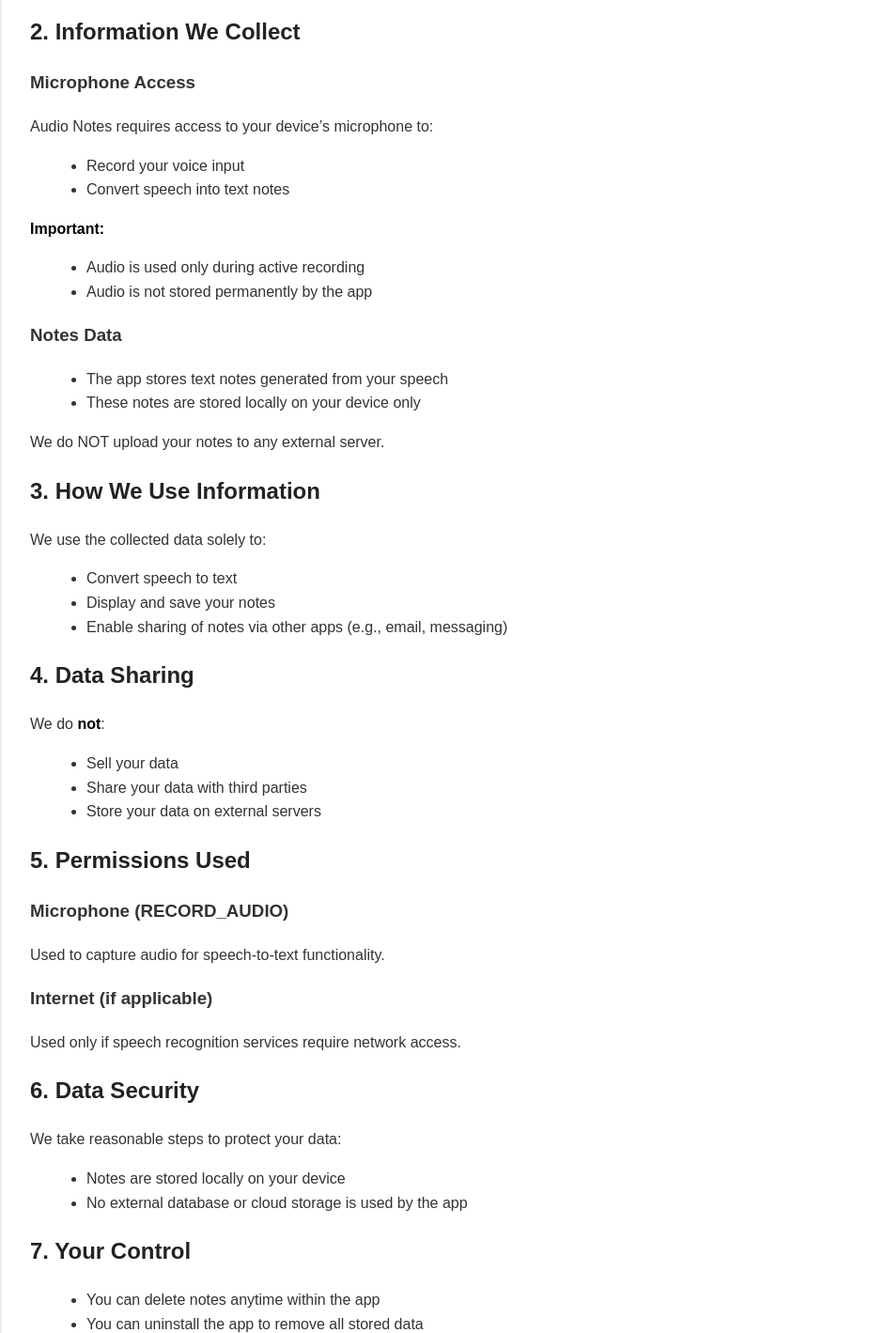
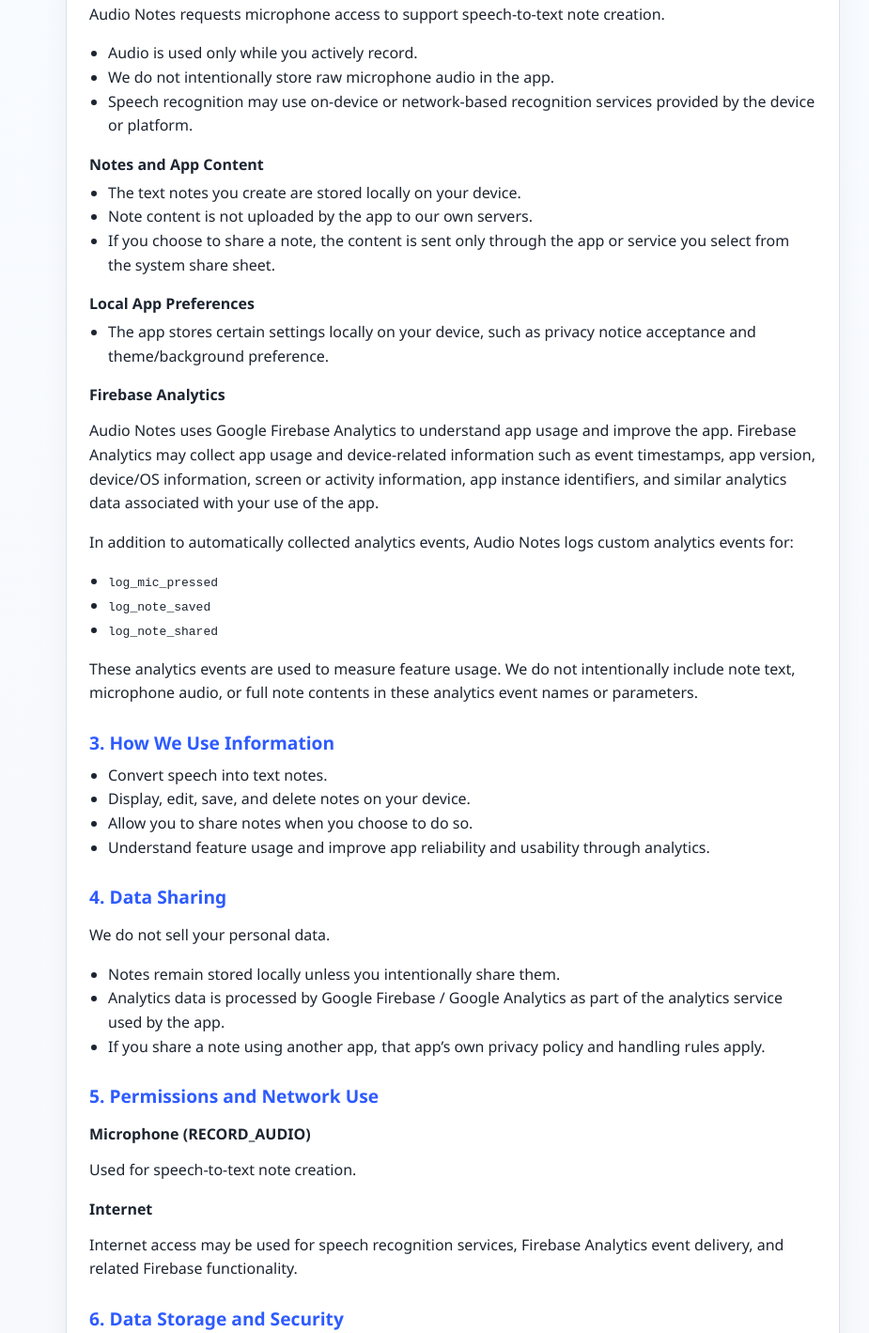
Before and after one commit to abhi121a/audio-notes-privacy-policy, a plain HTML site: page index.html in a window 1280 px wide. Shown: the part 365-1784 px from the top of the page at 94% size, without its empty margins (158-1083 px from the left). Drawn offline with Linux system fonts and the light colour scheme.

Commit message:
added firebase changes

```diff
--- a/index.html
+++ b/index.html
@@ -1,130 +1,211 @@
 <!DOCTYPE html>
 <html lang="en">
 <head>
-    <meta charset="UTF-8">
-    <meta name="viewport" content="width=device-width, initial-scale=1.0">
+  <meta charset="utf-8" />
+  <meta name="viewport" content="width=device-width, initial-scale=1" />
   <title>Privacy Policy - Audio Notes</title>
   <style>
+    :root {
+      --bg: #f7f8fb;
+      --card: #ffffff;
+      --text: #1c2430;
+      --muted: #556070;
+      --border: #d9e0ea;
+      --accent: #2e5bff;
+    }
+
+    * { box-sizing: border-box; }
+
     body {
-            font-family: Arial, sans-serif;
+      margin: 0;
+      font-family: "Segoe UI", Roboto, Arial, sans-serif;
+      background: linear-gradient(180deg, #f8fbff 0%, var(--bg) 100%);
+      color: var(--text);
       line-height: 1.6;
-            margin: 0;
-            padding: 0;
-            background-color: #f4f6f8;
-            color: #333;
     }
-        .container {
-            max-width: 900px;
-            margin: 40px auto;
-            background: #ffffff;
-            padding: 30px;
-            border-radius: 10px;
-            box-shadow: 0 4px 10px rgba(0,0,0,0.08);
+
+    .wrap {
+      max-width: 860px;
+      margin: 0 auto;
+      padding: 32px 18px 56px;
     }
-        h1, h2 {
-            color: #222;
+
+    .card {
+      background: var(--card);
+      border: 1px solid var(--border);
+      border-radius: 18px;
+      padding: 28px 24px;
+      box-shadow: 0 10px 28px rgba(15, 23, 42, 0.05);
     }
+
+    h1, h2, h3 {
+      line-height: 1.25;
+      margin-top: 0;
+    }
+
     h1 {
-            text-align: center;
+      font-size: 2rem;
+      margin-bottom: 8px;
+    }
+
+    h2 {
+      font-size: 1.2rem;
+      margin-top: 28px;
       margin-bottom: 10px;
+      color: var(--accent);
     }
-        .updated {
-            text-align: center;
-            color: #777;
-            font-size: 14px;
-            margin-bottom: 30px;
+
+    h3 {
+      font-size: 1rem;
+      margin-top: 18px;
+      margin-bottom: 8px;
     }
+
+    p, li {
+      color: var(--text);
+    }
+
+    .muted {
+      color: var(--muted);
+    }
+
     ul {
-            margin-left: 20px;
+      padding-left: 20px;
+      margin-top: 8px;
     }
-        strong {
-            color: #000;
+
+    a {
+      color: var(--accent);
     }
-        a {
-            color: #0066cc;
+
+    .note {
+      background: #f3f7ff;
+      border: 1px solid #d9e6ff;
+      border-radius: 12px;
+      padding: 12px 14px;
+      color: var(--muted);
+      margin-top: 14px;
     }
   </style>
 </head>
 <body>
-
-<div class="container">
+  <div class="wrap">
+    <div class="card">
       <h1>Privacy Policy</h1>
-    <p class="updated"><strong>Last updated:</strong> March 29, 2026</p>
+      <p class="muted"><strong>Last updated:</strong> April 2, 2026</p>
 
       <h2>1. Introduction</h2>
-    <p>Welcome to <strong>Audio Notes</strong>.</p>
-    <p>This Privacy Policy explains how we handle your information when you use the application. We are committed to protecting your privacy and ensuring transparency in how data is used.</p>
+      <p>
+        Audio Notes is designed to help you create, save, edit, and share speech-based notes.
+        This Privacy Policy explains what information the app uses, how it is used, and what choices you have.
+      </p>
 
       <h2>2. Information We Collect</h2>
 
       <h3>Microphone Access</h3>
-    <p>Audio Notes requires access to your device’s microphone to:</p>
+      <p>Audio Notes requests microphone access to support speech-to-text note creation.</p>
       <ul>
-        <li>Record your voice input</li>
-        <li>Convert speech into text notes</li>
-    </ul>
-    <p><strong>Important:</strong></p>
-    <ul>
-        <li>Audio is used only during active recording</li>
-        <li>Audio is not stored permanently by the app</li>
+        <li>Audio is used only while you actively record.</li>
+        <li>We do not intentionally store raw microphone audio in the app.</li>
+        <li>Speech recognition may use on-device or network-based recognition services provided by the device or platform.</li>
       </ul>
 
-    <h3>Notes Data</h3>
+      <h3>Notes and App Content</h3>
       <ul>
-        <li>The app stores text notes generated from your speech</li>
-        <li>These notes are stored locally on your device only</li>
+        <li>The text notes you create are stored locally on your device.</li>
+        <li>Note content is not uploaded by the app to our own servers.</li>
+        <li>If you choose to share a note, the content is sent only through the app or service you select from the system share sheet.</li>
       </ul>
-    <p>We do NOT upload your notes to any external server.</p>
+
+      <h3>Local App Preferences</h3>
+      <ul>
+        <li>The app stores certain settings locally on your device, such as privacy notice acceptance and theme/background preference.</li>
+      </ul>
+
+      <h3>Firebase Analytics</h3>
+      <p>
+        Audio Notes uses Google Firebase Analytics to understand app usage and improve the app.
+        Firebase Analytics may collect app usage and device-related information such as event timestamps,
+        app version, device/OS information, screen or activity information, app instance identifiers,
+        and similar analytics data associated with your use of the app.
+      </p>
+      <p>
+        In addition to automatically collected analytics events, Audio Notes logs custom analytics events for:
+      </p>
+      <ul>
+        <li><code>log_mic_pressed</code></li>
+        <li><code>log_note_saved</code></li>
+        <li><code>log_note_shared</code></li>
+      </ul>
+      <p>
+        These analytics events are used to measure feature usage. We do not intentionally include note text,
+        microphone audio, or full note contents in these analytics event names or parameters.
+      </p>
 
       <h2>3. How We Use Information</h2>
-    <p>We use the collected data solely to:</p>
       <ul>
-        <li>Convert speech to text</li>
-        <li>Display and save your notes</li>
-        <li>Enable sharing of notes via other apps (e.g., email, messaging)</li>
+        <li>Convert speech into text notes.</li>
+        <li>Display, edit, save, and delete notes on your device.</li>
+        <li>Allow you to share notes when you choose to do so.</li>
+        <li>Understand feature usage and improve app reliability and usability through analytics.</li>
       </ul>
 
       <h2>4. Data Sharing</h2>
-    <p>We do <strong>not</strong>:</p>
+      <p>We do not sell your personal data.</p>
       <ul>
-        <li>Sell your data</li>
-        <li>Share your data with third parties</li>
-        <li>Store your data on external servers</li>
+        <li>Notes remain stored locally unless you intentionally share them.</li>
+        <li>Analytics data is processed by Google Firebase / Google Analytics as part of the analytics service used by the app.</li>
+        <li>If you share a note using another app, that app’s own privacy policy and handling rules apply.</li>
       </ul>
 
-    <h2>5. Permissions Used</h2>
+      <h2>5. Permissions and Network Use</h2>
+
       <h3>Microphone (RECORD_AUDIO)</h3>
-    <p>Used to capture audio for speech-to-text functionality.</p>
+      <p>Used for speech-to-text note creation.</p>
 
-    <h3>Internet (if applicable)</h3>
-    <p>Used only if speech recognition services require network access.</p>
+      <h3>Internet</h3>
+      <p>
+        Internet access may be used for speech recognition services, Firebase Analytics event delivery,
+        and related Firebase functionality.
+      </p>
 
-    <h2>6. Data Security</h2>
-    <p>We take reasonable steps to protect your data:</p>
+      <h2>6. Data Storage and Security</h2>
       <ul>
-        <li>Notes are stored locally on your device</li>
-        <li>No external database or cloud storage is used by the app</li>
+        <li>Your notes are stored locally on your device.</li>
+        <li>The app does not use its own cloud backend to store your notes.</li>
+        <li>We take reasonable steps to limit data collection to what is needed for app functionality and analytics.</li>
       </ul>
 
-    <h2>7. Your Control</h2>
+      <h2>7. Your Choices</h2>
       <ul>
-        <li>You can delete notes anytime within the app</li>
-        <li>You can uninstall the app to remove all stored data</li>
-        <li>You can deny microphone permission (this will disable core functionality)</li>
+        <li>You can deny microphone permission, although this will limit core speech-to-text features.</li>
+        <li>You can delete notes at any time within the app.</li>
+        <li>You can uninstall the app to remove locally stored app data from your device.</li>
+        <li>You can stop using the app if you do not want analytics-enabled usage data to be generated.</li>
       </ul>
 
       <h2>8. Children’s Privacy</h2>
-    <p>Audio Notes does not knowingly collect personal information from children under the age of 13.</p>
+      <p>
+        Audio Notes is not intended to knowingly collect personal information from children under 13.
+        If you believe a child has provided personal information through the app, please contact us.
+      </p>
 
       <h2>9. Changes to This Policy</h2>
-    <p>We may update this Privacy Policy from time to time. Any changes will be reflected with an updated “Last updated” date.</p>
+      <p>
+        We may update this Privacy Policy from time to time. Updates will be reflected by changing the
+        “Last updated” date on this page.
+      </p>
 
-    <h2>10. Contact Us</h2>
-    <p>If you have any questions or concerns, you can contact:</p>
-    <p><strong>Developer:</strong> Audio Notes Team<br>
-       <strong>Email:</strong> abhi121a@gmail.com</p>
+      <h2>10. Contact</h2>
+      <p>
+        Developer: Audio Notes Team<br />
+        Email: <a href="mailto:abhi121a@gmail.com">abhi121a@gmail.com</a>
+      </p>
 
+      <div class="note">
+        This version was updated to reflect the app’s Firebase Analytics integration and custom analytics events.
       </div>
-
+    </div>
+  </div>
 </body>
 </html>
```
Lines whose indentation alone changed are shown as unchanged.
